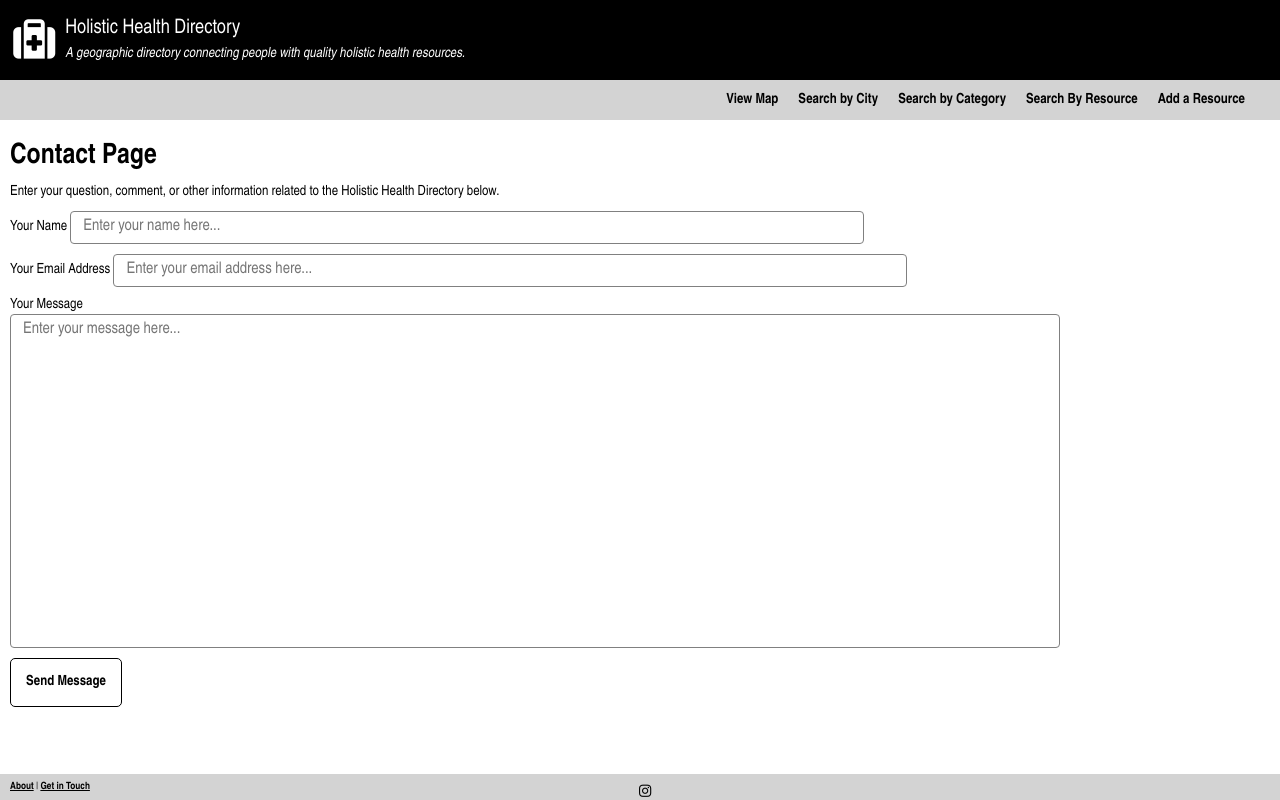
After one commit to kalbifornia/swflholistic-python, a Flask app: page /holistic/contact in a window 1280 px wide. The commit adds this page. Run offline with Flask 2, Linux system fonts and the light colour scheme; parts of the project's set-up code (start-up, migrations or seed data) failed here and were passed over.

Commit message:
Many updates

```diff
--- a/app.py
+++ b/app.py
@@ -5,6 +5,7 @@ import typing
 import graphene
 import os
 import json
+import logging
 from sqlalchemy.exc import IntegrityError
 from sqlalchemy import and_
 import traceback
@@ -27,6 +28,9 @@ app.config["SQLALCHEMY_DATABASE_URI"] = os.environ.get("SQLALCHEMY_DATABASE_URI"
 app.config["SQLALCHEMY_TRACK_MODIFICATIONS"] = os.environ.get("SQLALCHEMY_TRACK_MODIFICATIONS","Specified environment variable is not set.")
 app.config["SQLALCHEMY_POOL_RECYCLE"] = 60
 db = SQLAlchemy(app)
+logger = logging.getLogger("werkzeug")
+handler = logging.FileHandler("log/joekalb.log")
+logger.addHandler(handler)
 
 from models import Feature as FeatureModel
 from models import Tag as TagModel
@@ -318,6 +322,7 @@ def get_features_by_primary_tag(features):
 @app.route("/holistic")
 @app.route("/holistic/")
 def holistic_home():
+    logger.info("Redirecting someone to /holistic/area/swfl")
     return redirect("/holistic/area/swfl")
 
 #Holistic Search
@@ -424,6 +429,10 @@ def viewdetail_redirect():
 def about():
     return render_template("holistic/about.html")
 
+@app.route("/holistic/contact")
+def holistic_contact():
+    return render_template("holistic/contact.html")
+
 @app.route("/holistic/area/<area_short_name>")
 def index(area_short_name):
     return redirect("/holistic/map?cities={area_short_name}".format(area_short_name=area_short_name))
@@ -468,7 +477,7 @@ def map():
 
     features_by_primary_tag = get_features_by_primary_tag(features=filtered_features)
 
-    return render_template("holistic/map2.html",features=filtered_features,geo_json_data=geo_json_data,tags_map_data=tags_map_data,cities_map_data=areas_map_data,city=filtered_areas[0],filtered_city_short_names=filtered_area_short_names,filtered_cities=filtered_areas,all_cities=all_areas,features_by_primary_tag=features_by_primary_tag)
+    return render_template("holistic/map2.html",features=filtered_features,geo_json_data=geo_json_data,tags_map_data=tags_map_data,cities_map_data=areas_map_data,city=filtered_areas[0],filtered_city_short_names=filtered_area_short_names,filtered_cities=filtered_areas,all_cities=all_areas,features_by_primary_tag=features_by_primary_tag,filtered_tags=filtered_tags)
 
 @app.route("/holistic/feature/<short_name>")
 def featurePage(short_name):
@@ -656,5 +665,64 @@ def api_feature():
         }
         return json.dumps(error_j),500,{'Content-Type': 'application/json'}
 
+@app.route("/holistic/sendContactEmail", methods = ['POST'])
+def holistic_send_contact_email_page():
+    try:
+        print("\r\n\r\n\r\n\r\nSENDING HOLISTIC CONTACT EMAIL")
+        print("Before get_json(), request is: {request}".format(request=request))
+        input_payload = request.get_json()
+
+        print("Loaded input_payload {input_payload}".format(input_payload=input_payload))
+
+        name = None
+        email = None
+        message = None
+
+        try:
+            name = input_payload["name"]
+            email = input_payload["email"]
+            message = input_payload["message"]
+
+        except KeyError as ke:
+            error_j = {"status":"error","error_message":"Missing required field {key}".format(key=ke)}
+            return json.dumps(error_j),500,{'Content-Type': 'application/json'}
+
+        subject = "Message from {name} on JoeKalb.com/holistic".format(name=name)
+        html_message =  subject + "<br /><br />From Email: " + email + "<br /><br />" + message
+        email_message = Mail(
+            from_email=os.environ.get("SENDGRID_FROM_EMAIL"),
+            to_emails=os.environ.get("SENDGRID_TO_EMAILS").split(","),
+            subject="Message from {name} on JoeKalb.com/holistic".format(name=name),
+            html_content=html_message)
+
+        sg = SendGridAPIClient(os.environ.get('SENDGRID_API_KEY'))
+        response = sg.send(email_message)
+        print("Responses for sending contact email for JoeKalb.com/holistic...")
+        print(response.status_code)
+        print(response.body)
+        print(response.headers)
+        success_j = j = {
+            "status": "success"
+        }
+        return json.dumps(success_j),200,{'Content-Type': 'application/json'}
+
+    except werkzeug.exceptions.BadRequest as br:
+        traceback.print_exc()
+        error_j = {
+            "status":"error",
+            "error_message":str(br)
+        }
+        return json.dumps(error_j),400,{'Content-Type': 'application/json'}
+
+    except Exception as ex:
+        traceback.print_exc()
+        error_message = "Could not send contact email. Technical reason: {reason}".format(reason=str(ex))
+        error_j = {
+            "status":"error",
+            "error_message":error_message
+        }
+        return json.dumps(error_j),500,{'Content-Type': 'application/json'}
+    return
+
 if __name__ == "__main__":
     app.run()
--- a/static/css/holistic_v2.css
+++ b/static/css/holistic_v2.css
@@ -505,6 +505,25 @@ div.modal {
 .entry-odd {
 }
 
+button.button-view-on-map {
+  text-align: center;
+  padding-top: var(--common-tb-padding);
+  padding-bottom: var(--common-tb-padding);
+  padding-left: var(--common-lr-padding);
+  padding-right: var(--common-lr-padding);
+  border-radius: 5px;
+  border-style: solid;
+  border-width: 2px;
+  cursor: pointer;
+  background-color: lightgray;
+  font-weight: 700;
+}
+
+
+button.button-view-on-map:active {
+  background-color: gray;
+}
+
 .add-resource-header {
   padding-left: var(--common-lr-padding);
   padding-top: var(--common-tb-padding);
@@ -583,3 +602,94 @@ div.add-resource-input textarea:focus {
   outline:0;
   box-shadow:0 0 0 .25rem rgba(13,110,253,.25)
 }
+
+.about-header-section {
+  padding-top: var(--common-tb-padding);
+  padding-left: var(--common-lr-padding);
+  padding-bottom: var(--common-tb-padding);
+  padding-right: var(--common-lr-padding);
+}
+
+.about-subtitle {
+  font-style: italic;
+}
+
+.about-content-section {
+  padding-left: var(--common-lr-padding);
+  padding-right: var(--common-lr-padding);
+}
+
+.about-content-section p {
+  padding-bottom: var(--common-tb-padding);
+}
+
+.about-links {
+  padding-top: var(--common-tb-padding);
+  padding-bottom: var(--common-tb-padding);
+}
+
+.about-links-links a {
+  display: block;
+  padding-top: var(--common-tb-padding);
+}
+
+.div-contact-content {
+  padding-left: var(--common-lr-padding);
+  padding-right: var(--common-lr-padding);
+  padding-top: var(--common-tb-padding);
+  padding-bottom: var(--common-tb-padding);
+}
+
+.div-contact-title {
+  padding-top: var(--common-tb-padding);
+  padding-bottom: var(--common-tb-padding);
+}
+
+.div-contact-subtitle {
+  padding-bottom: var(--common-tb-padding);
+}
+
+.div-contact-form-entry {
+  padding-bottom: var(--common-tb-padding);
+}
+
+.contact-input {
+  width: 60vw;
+  padding: 6px 12px;
+  border-radius: 4px;
+  border-width: 1px;
+  border-color: gray;
+  border-style: solid;
+  resize: none;
+  font-size: 16px;
+  font-family: var(--body-font);
+}
+
+.textarea-contact-form-entry {
+  display: block;
+  height: 40vh;
+  width: 80vw;
+  padding: 6px 12px;
+  border-radius: 4px;
+  border-width: 1px;
+  border-color: gray;
+  border-style: solid;
+  resize: none;
+  font-size: 16px;
+  font-family: var(--body-font);
+}
+
+button.button-contact-form-entry {
+  text-align: center;
+  padding: 15px;
+  border-radius: 5px;
+  border-style: solid;
+  border-width: 1px;
+  cursor: pointer;
+  background-color: white;
+  font-weight: 700;
+}
+
+button.button-contact-form-entry:active {
+  background-color: lightgray;
+}
--- a/templates/holistic/base.html
+++ b/templates/holistic/base.html
@@ -53,9 +53,9 @@
         <a href="/dev/contact.html">Get in Touch</a>
       </div>
       <div class="footer-social">
-        <a href="#"><i class="fa-brands fa-facebook"></i></a>
-        <a href="#"><i class="fa-brands fa-instagram"></i></a>
-        <a href="#"><i class="fa-brands fa-twitter"></i></a>
+        <!--<a href="#"><i class="fa-brands fa-facebook"></i></a>-->
+        <a href="https://instagram.com/joe.kalb" target="_blank"><i class="fa-brands fa-instagram"></i></a>
+        <!--<a href="#"><i class="fa-brands fa-twitter"></i></a>-->
       </div>
       <div class="footer-empty">
       </div>
--- /dev/null
+++ b/templates/holistic/contact.html
@@ -0,0 +1,108 @@
+{% extends 'holistic/base.html' %}
+
+{%block title %}Contact Us: Holistic Resources Directory{% endblock %}
+
+{%block content %}
+
+<div class="div-contact-content" id="div-contact-form">
+  <div class="div-contact-title"><h1>Contact Page</h1></div>
+  <div class="div-contact-subtitle">Enter your question, comment, or other information related to the Holistic Health Directory below.</div>
+
+  <div class="div-contact-form-entry">
+    <label for="input-sender-name" class="label-contact-form-entry">Your Name</label>
+    <input class="contact-input" id="input-sender-name" placeholder="Enter your name here..."></input>
+  </div>
+
+  <div class="div-contact-form-entry">
+    <label for="input-sender-email" class="label-contact-form-entry">Your Email Address</label>
+    <input class="contact-input" id="input-sender-email" placeholder="Enter your email address here..."/>
+  </div>
+
+  <div class="div-contact-form-entry">
+    <label for="textarea-sender-message" class="label-contact-form-entry">Your Message</label>
+    <textarea type="text" id="textarea-sender-message" class="textarea-contact-form-entry" placeholder="Enter your message here..."></textarea>
+  </div>
+
+  <div class="div-contact-form-entry">
+    <button class="button-contact-form-entry" id="button-contact">
+      Send Message
+    </button>
+  </div>
+
+  <div id="div-success-details" class="invisible"></div>
+  <div id="div-error-details" class="invisible"></div>
+</div>
+
+<script>
+  function sendContactMessage() {
+    if ($('#input-sender-name').val() == "") {
+      alert("Please enter your name in the contact form.");
+      return;
+    }
+
+    var emailAddress = $('#input-sender-email').val();
+    if (emailAddress == "") {
+      alert("Please enter your email address in the contact form.");
+      return;
+    }
+
+    let regex = new RegExp("([!#-'*+/-9=?A-Z^-~-]+(\.[!#-'*+/-9=?A-Z^-~-]+)*|\"\(\[\]!#-[^-~ \t]|(\\[\t -~]))+\")@([!#-'*+/-9=?A-Z^-~-]+(\.[!#-'*+/-9=?A-Z^-~-]+)*|\[[\t -Z^-~]*])");
+    if (!regex.test(emailAddress)) {
+      alert("The entered email address (" + emailAddress + ") is not valid.");
+      return;
+    }
+
+    if ($('#textarea-sender-message').val() == "") {
+      alert("Please enter a message in the contact form.");
+      return;
+    }
+
+    sendContactEmailPayload = {
+      name: $('#input-sender-name').val(),
+      email: $('#input-sender-email').val(),
+      message: $('#textarea-sender-message').val()
+    }
+
+    sendContactEmailJSON = JSON.stringify(sendContactEmailPayload);
+    fetch("/holistic/sendContactEmail", {
+      "method": "POST",
+      "headers": {"Content-Type": "application/json"},
+      "body": sendContactEmailJSON
+    })
+    .then((response) => {
+      if (response.ok) {
+        var responseJson = response.json();
+        return responseJson;
+      }
+      return Promise.reject(response);
+    })
+    .then((responseJson) => {
+      console.log(responseJson);
+      $('#div-success-details').empty();
+      $('#div-success-details').removeClass("invisible");
+      $('#div-success-details').append(`Successfully sent message to Joe's email about Holistic Health Directory.`);
+      $('#div-error-details').empty();
+      $('html, body').animate({
+        scrollTop: $("#div-success-details").offset().top
+      }, 1000);
+      clearOutInputFields();
+    })
+    .catch((response) => {
+      response.json().then((json) => {
+        $('#div-error-details').removeClass("invisible");
+        console.log(json["error_message"]);
+        $('#div-error-details').empty();
+        $('#div-error-details').append(`Technical error returned from server: ${json["error_message"]}<br /><br />Please report this to the developer, joekalb (at) protonmail (dot) com to look into.`);
+        return;
+      }).catch((response) => {
+        //Catching the non-JSON error response case
+        $('#div-error-details').empty();
+        $('#div-error-details').append(`Technical error returned from server. Technical note: This was NOT a JSON error response.<br /><br />Please report this to the developer, joekalb (at) protonmail (dot) com to look into.`);
+        alert("Catching the non-JSON error response case. " + response);
+      });
+    });
+  }
+
+  $('#button-contact').click(sendContactMessage);
+</script>
+{% endblock %}
```
Also changed, not shown: templates/holistic/about.html (+23 -18 lines), templates/holistic/map2.html (+13 -0 lines), templates/holistic/search.html (line endings or trailing spaces).
